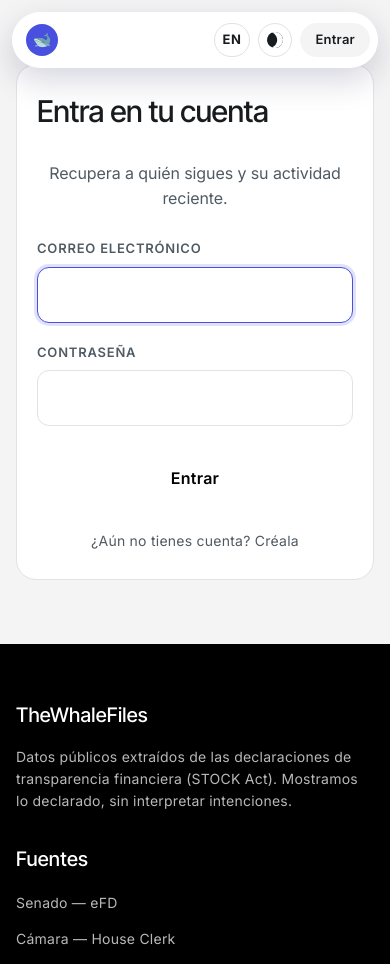
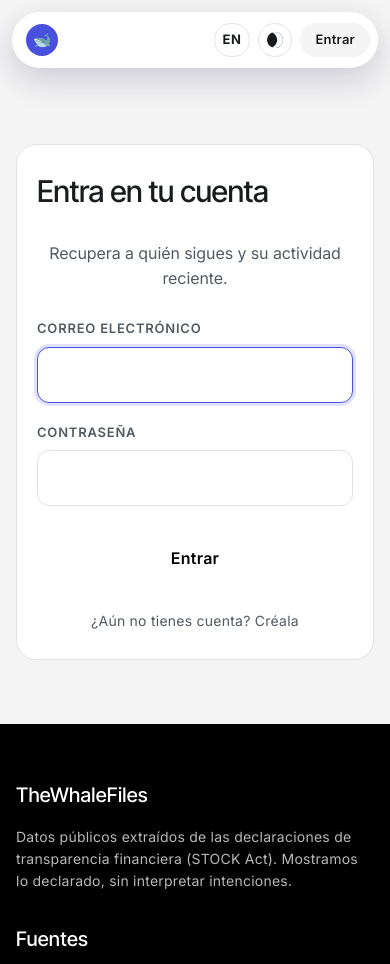
Before and after one commit to laglera/TheWhaleFiles, a FastAPI app: page /login in a window 390 px wide. Shown: the top 964 px of the page. Run offline with FastAPI, Linux system fonts and the light colour scheme; parts of the project's set-up code (start-up, migrations or seed data) failed here and were passed over.

Commit message:
feat:front login

```diff
--- a/app/static/styles.css
+++ b/app/static/styles.css
@@ -262,7 +262,10 @@ img {
 }
 
 .band--tight {
-  padding: 56px 0;
+  /* Primera sección de la página, justo bajo el nav flotante: necesita
+     compensar los 96px que este le resta con margin-bottom negativo, o su
+     contenido queda tapado por la barra. */
+  padding: 152px 0 56px;
 }
 
 .inner {
@@ -2079,6 +2082,10 @@ img {
     padding: 72px 0;
   }
 
+  .band--tight {
+    padding: 168px 0 72px;
+  }
+
   .band-head h2 {
     font-size: 40px;
   }
@@ -2105,6 +2112,10 @@ img {
 @media (max-width: 767px) {
   .band {
     padding: 64px 0;
+  }
+
+  .band--tight {
+    padding: 144px 0 64px;
   }
 
   .band--profile {
```
